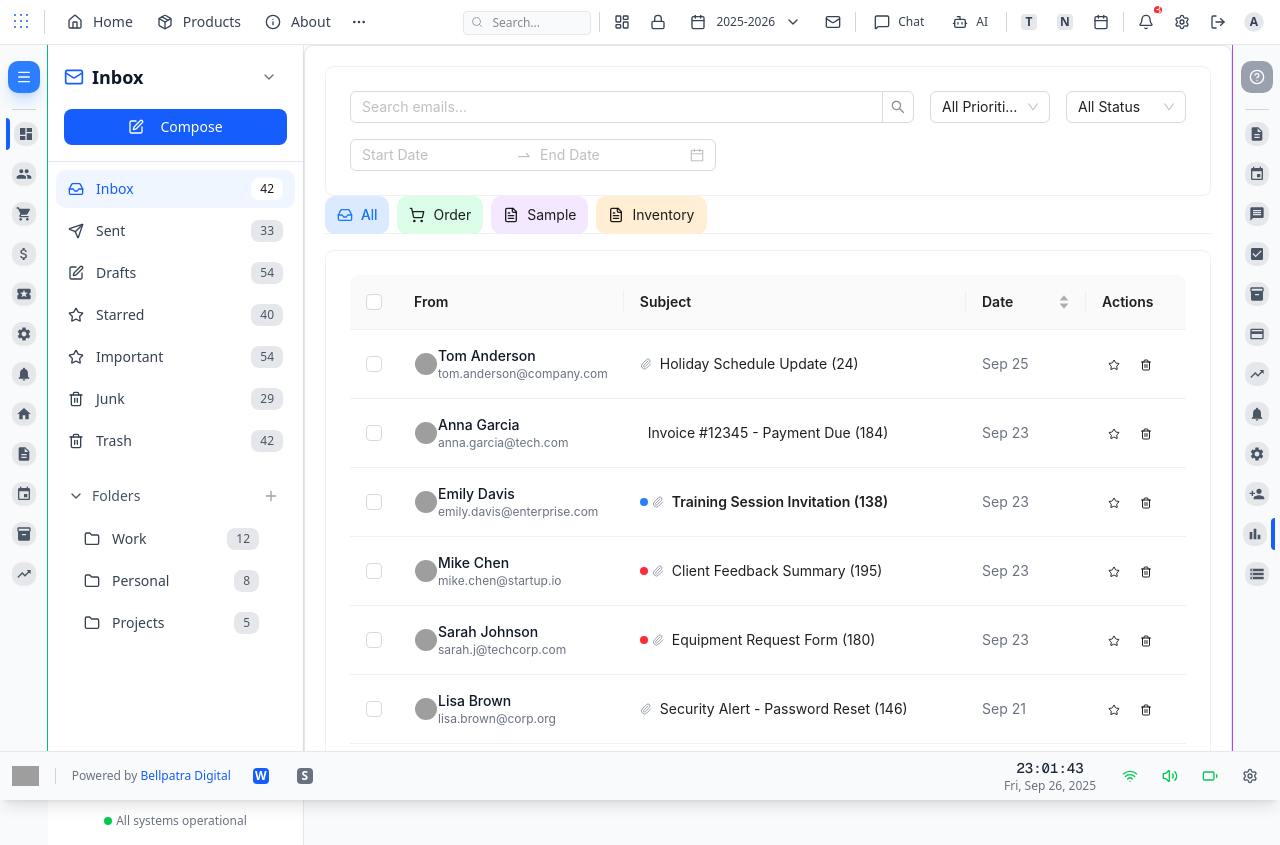
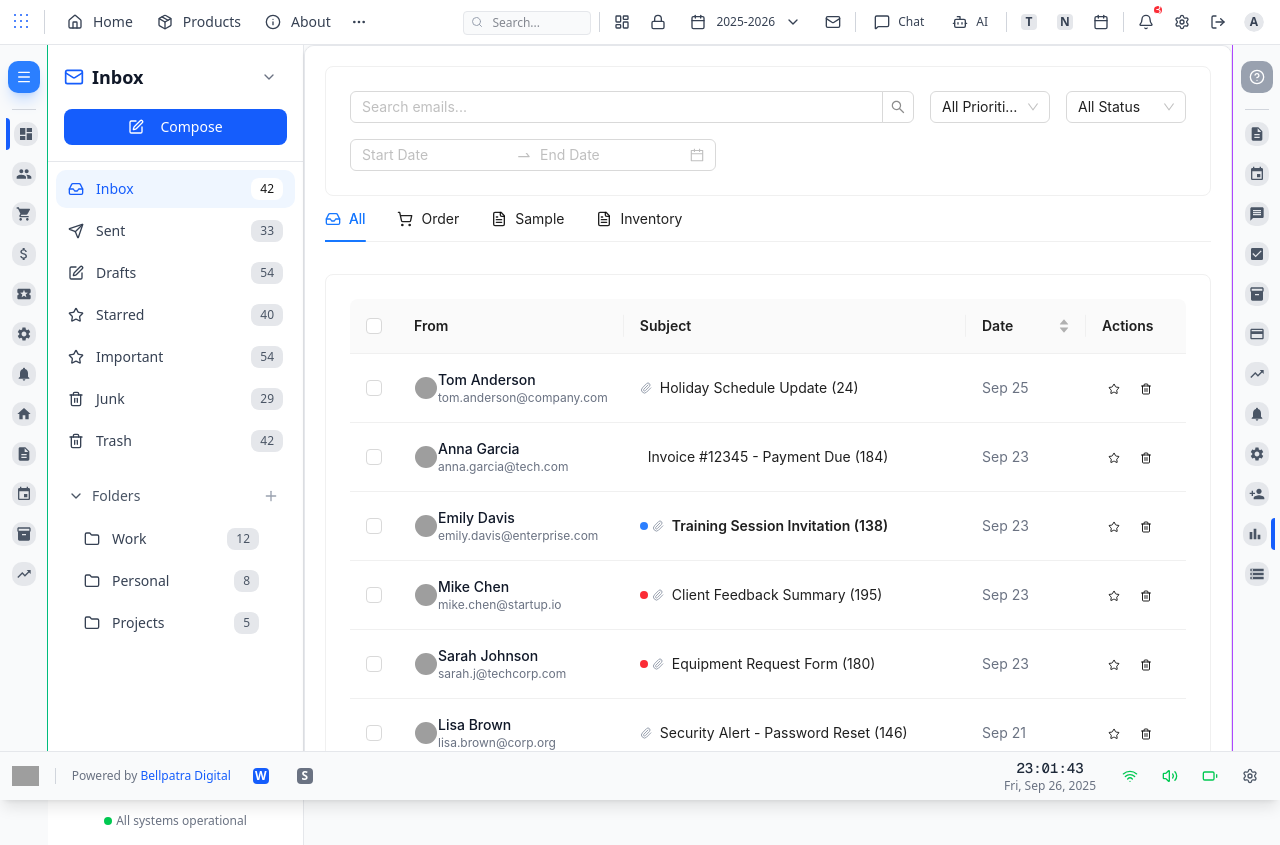
Before and after one commit to imajkumar/-erp-admin-portal, a Next.js app: page /dashboard/inbox in a window 1280 px wide. Built offline with nearby package versions, Linux system fonts and the light colour scheme; grey boxes are pictures that could not be loaded.

Commit message:
revert: remove custom tab styling and background colors
- Revert tabs to original simple design without background colors
- Remove custom CSS styling for tabs
- Keep only icons and text in tab labels
- Return to default Ant Design tab appearance
- Maintain clean, minimal tab design

```diff
--- a/src/app/dashboard/inbox/page.tsx
+++ b/src/app/dashboard/inbox/page.tsx
@@ -672,12 +672,11 @@ export default function InboxPage() {
                 <Tabs
                   activeKey={activeTab}
                   onChange={setActiveTab}
-                  className="custom-tabs"
                   items={[
                     {
                       key: "all",
                       label: (
-                        <span className="flex items-center space-x-2 px-3 py-2 rounded-lg bg-blue-100">
+                        <span className="flex items-center space-x-2">
                           <Inbox className="h-4 w-4" />
                           <span>All</span>
                         </span>
@@ -686,7 +685,7 @@ export default function InboxPage() {
                     {
                       key: "order",
                       label: (
-                        <span className="flex items-center space-x-2 px-3 py-2 rounded-lg bg-green-100">
+                        <span className="flex items-center space-x-2">
                           <ShoppingCart className="h-4 w-4" />
                           <span>Order</span>
                         </span>
@@ -695,7 +694,7 @@ export default function InboxPage() {
                     {
                       key: "sample",
                       label: (
-                        <span className="flex items-center space-x-2 px-3 py-2 rounded-lg bg-purple-100">
+                        <span className="flex items-center space-x-2">
                           <FileText className="h-4 w-4" />
                           <span>Sample</span>
                         </span>
@@ -704,7 +703,7 @@ export default function InboxPage() {
                     {
                       key: "inventory",
                       label: (
-                        <span className="flex items-center space-x-2 px-3 py-2 rounded-lg bg-orange-100">
+                        <span className="flex items-center space-x-2">
                           <FileText className="h-4 w-4" />
                           <span>Inventory</span>
                         </span>
--- a/src/app/globals.css
+++ b/src/app/globals.css
@@ -448,30 +448,6 @@
   color: #374151;
 }
 
-/* Custom Tabs Styling */
-.custom-tabs .ant-tabs-tab {
-  padding: 0 !important;
-  margin: 0 8px 0 0 !important;
-}
-
-.custom-tabs .ant-tabs-tab-active .ant-tabs-tab-btn {
-  background: transparent !important;
-  border: none !important;
-}
-
-.custom-tabs .ant-tabs-tab-btn {
-  background: transparent !important;
-  border: none !important;
-  padding: 0 !important;
-}
-
-.custom-tabs .ant-tabs-ink-bar {
-  display: none !important;
-}
-
-.custom-tabs .ant-tabs-nav {
-  margin-bottom: 0 !important;
-}
 
 /* Checkbox Blue Styling */
 .permissions-drawer [data-state="checked"] {
```
